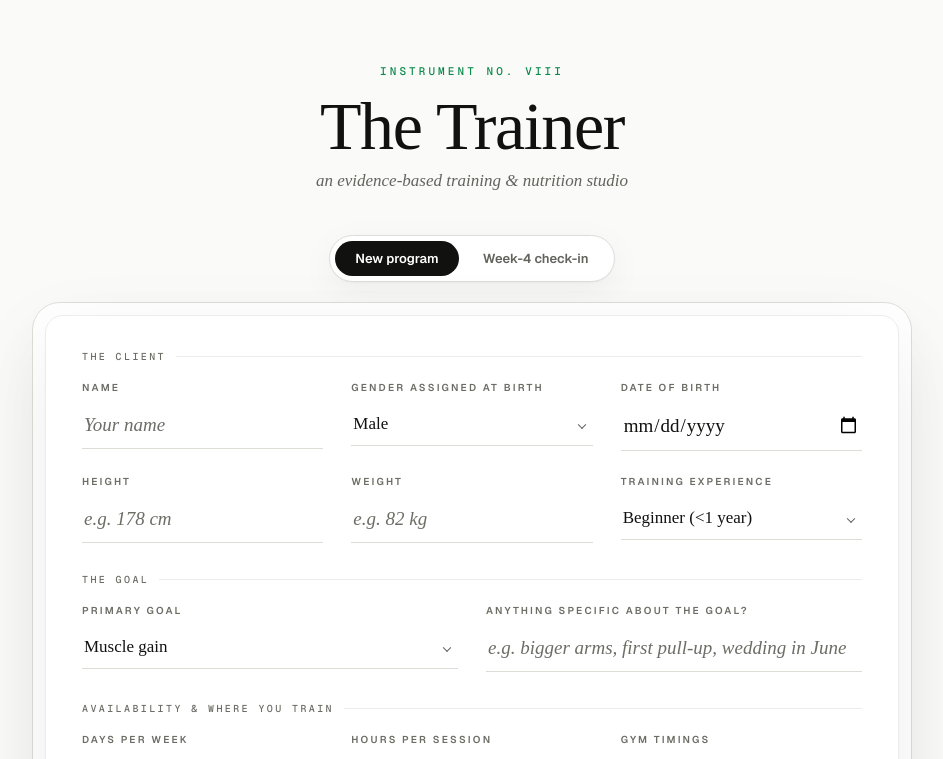
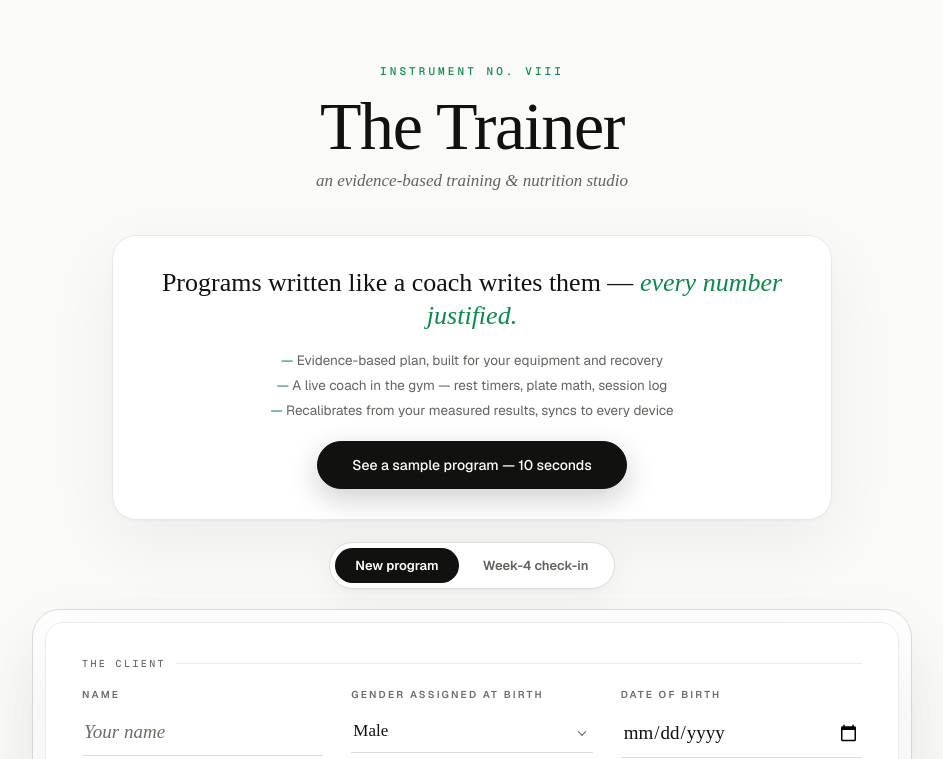
Before and after one commit to flybalafly22/funflix-os, a Flask app: page /trainer in a window 1280 px wide. Shown: the part 83-842 px from the top of the page, without its empty margins (168-1111 px from the left). Run offline with Flask 3, Linux system fonts and the light colour scheme; some libraries are stand-ins or nearby versions; some web fonts are replaced.

Commit message:
sprint-8(trainer): the archive & the welcome
Plan archive: a newer synced plan automatically archives the one it
replaces (transactional with the upsert, per-user cap 10, stale writes
never archive). GET /api/history lists date/goal/kcal/days summaries;
/api/history/<id> returns the full plan; both auth-gated. The account
modal shows the history; opening an entry renders the archived plan
with a 'This plan → your current' diff card and a 'Make this my
current plan' action — restoring pushes to sync, which archives the
replaced plan, closing the loop.

First-run welcome: visitors with no saved plan get a serif welcome
card (three value lines + 'See a sample program — 10 seconds'); it
disappears once any plan exists. ?sample on the URL auto-opens the
sample program, linkable from anywhere.

Tests: 59 pytest (archive-on-overwrite, cap 10, auth gates, stale-
write guard), 29 site_qa checks, both viewports clean.

Co-Authored-By: Claude Fable 5 <noreply@anthropic.com>

```diff
--- a/app.py
+++ b/app.py
@@ -80,6 +80,11 @@ class PgStore:
                 value JSONB NOT NULL,
                 updated_at BIGINT NOT NULL,
                 PRIMARY KEY (user_id, kind))""")
+            cur.execute("""CREATE TABLE IF NOT EXISTS trainer_plan_history (
+                id SERIAL PRIMARY KEY,
+                user_id INTEGER REFERENCES trainer_users(id) ON DELETE CASCADE,
+                plan JSONB NOT NULL,
+                saved_at BIGINT NOT NULL)""")
 
     def create_user(self, email, pw_hash):
         try:
@@ -104,12 +109,34 @@ class PgStore:
     def put_blob(self, uid, kind, value, at):
         from psycopg2.extras import Json
         with self._cur() as (conn, cur):
+            if kind == "plan":
+                # a newer plan archives the one it replaces (per-user cap 10)
+                cur.execute("SELECT value, updated_at FROM trainer_blobs WHERE user_id=%s AND kind='plan'", (uid,))
+                row = cur.fetchone()
+                if row and int(at) > row[1]:
+                    cur.execute("INSERT INTO trainer_plan_history (user_id, plan, saved_at) VALUES (%s, %s, %s)",
+                                (uid, Json(row[0]), row[1]))
+                    cur.execute("""DELETE FROM trainer_plan_history WHERE user_id=%s AND id NOT IN (
+                        SELECT id FROM trainer_plan_history WHERE user_id=%s
+                        ORDER BY saved_at DESC LIMIT 10)""", (uid, uid))
             cur.execute("""INSERT INTO trainer_blobs (user_id, kind, value, updated_at)
                 VALUES (%s, %s, %s, %s)
                 ON CONFLICT (user_id, kind) DO UPDATE SET value = EXCLUDED.value,
                     updated_at = EXCLUDED.updated_at
                 WHERE trainer_blobs.updated_at <= EXCLUDED.updated_at""",
                         (uid, kind, Json(value), int(at)))
+
+    def get_history(self, uid):
+        with self._cur() as (conn, cur):
+            cur.execute("""SELECT id, plan, saved_at FROM trainer_plan_history
+                WHERE user_id=%s ORDER BY saved_at DESC""", (uid,))
+            return [(i, p, at) for i, p, at in cur.fetchall()]
+
+    def get_history_item(self, uid, hid):
+        with self._cur() as (conn, cur):
+            cur.execute("SELECT plan FROM trainer_plan_history WHERE user_id=%s AND id=%s", (uid, hid))
+            row = cur.fetchone()
+            return row[0] if row else None
 
     def get_blobs(self, uid):
         with self._cur() as (conn, cur):
@@ -467,6 +494,35 @@ def sync():
                     "logs_at": (blobs.get("logs") or {}).get("at")})
 
 
+@app.route("/api/history")
+def history_list():
+    if STORE is None:
+        return jsonify({"error": "Accounts are not enabled on this server."}), 503
+    uid = _uid()
+    if not uid:
+        return jsonify({"error": "Sign in to see your history."}), 401
+    out = []
+    for hid, plan, at in STORE.get_history(uid):
+        ps = plan.get("profile_summary") or {}
+        out.append({"id": hid, "at": at, "goal": ps.get("goal") or "Program",
+                    "kcal": (plan.get("diet_plan") or {}).get("calorie_target_kcal"),
+                    "days": len(plan.get("workout_days") or [])})
+    return jsonify({"history": out})
+
+
+@app.route("/api/history/<int:hid>")
+def history_item(hid):
+    if STORE is None:
+        return jsonify({"error": "Accounts are not enabled on this server."}), 503
+    uid = _uid()
+    if not uid:
+        return jsonify({"error": "Sign in to see your history."}), 401
+    plan = STORE.get_history_item(uid, hid)
+    if plan is None:
+        return jsonify({"error": "Not found."}), 404
+    return jsonify({"plan": plan})
+
+
 @app.route("/api/version")
 def version():
     # Render sets RENDER_GIT_COMMIT; lets us verify which commit is actually live.
--- a/templates/trainer.html
+++ b/templates/trainer.html
@@ -263,6 +263,28 @@
     .ac-who { margin-top: 16px; font-family: var(--monoX); font-size: 12px; letter-spacing: .06em; color: var(--accD); }
     .ac-status { margin-top: 10px; font-family: var(--sans); font-size: 13.5px; line-height: 1.65; color: var(--gray); }
     .mtab.sync { color: var(--accD); }
+
+    /* ── first-run welcome ── */
+    .welcome { width: min(720px, 100%); background: #fff; border: 1px solid #E9E9E5; border-radius: 24px;
+      padding: 30px 34px; margin-bottom: 22px; text-align: center;
+      box-shadow: 0 1px 2px rgba(17,17,16,.03), 0 24px 70px rgba(17,17,16,.06); }
+    .w-lead { font-family: var(--serif); font-size: clamp(20px, 3.2vw, 26px); line-height: 1.3; color: var(--black); }
+    .w-lead em { color: var(--accD); }
+    .w-points { display: flex; flex-direction: column; gap: 7px; margin: 18px 0 22px; }
+    .w-points span { font-family: var(--sans); font-size: 13.5px; color: var(--gray); }
+    .w-points span::before { content: '— '; color: var(--accD); }
+    .w-cta { width: auto; padding: 14px 34px; }
+
+    .ac-hist-head { margin-top: 26px; font-family: var(--monoX); font-size: 10px; font-weight: 500;
+      letter-spacing: .22em; text-transform: uppercase; color: var(--accD); }
+    .ac-hrow { display: flex; align-items: baseline; gap: 12px; padding: 12px 0;
+      border-bottom: 1px solid var(--rule); cursor: pointer; }
+    .ac-hrow:last-child { border-bottom: none; }
+    .ac-hrow:hover .hg { color: var(--accD); }
+    .ac-hrow .hd { font-family: var(--monoX); font-size: 10.5px; color: var(--gray-2); white-space: nowrap; }
+    .ac-hrow .hg { flex: 1; font-family: var(--sans); font-size: 13.5px; font-weight: 600; color: var(--black);
+      transition: color .2s; overflow: hidden; text-overflow: ellipsis; white-space: nowrap; }
+    .ac-hrow .hk { font-family: var(--monoX); font-size: 10.5px; color: var(--gray-2); white-space: nowrap; }
 
     .peek { display: block; margin-top: 10px; background: none; border: none; padding: 0;
       font-family: var(--sans); font-size: 12.5px; font-weight: 600; color: var(--accD);
@@ -387,6 +409,17 @@
       <p class="mod-sub">an evidence-based training &amp; nutrition studio</p>
     </div>
 
+    <!-- ── FIRST-RUN WELCOME ── -->
+    <div class="welcome" id="welcome" style="display:none">
+      <div class="w-lead">Programs written like a coach writes them — <em>every number justified.</em></div>
+      <div class="w-points">
+        <span>Evidence-based plan, built for your equipment and recovery</span>
+        <span>A live coach in the gym — rest timers, plate math, session log</span>
+        <span>Recalibrates from your measured results, syncs to every device</span>
+      </div>
+      <button type="button" class="os-btn-primary w-cta" id="welcomePeek">See a sample program — 10 seconds</button>
+    </div>
+
     <!-- ── MODE TABS ── -->
     <div class="mode-tabs fade-rise-d1" id="modeTabs" role="tablist">
       <button class="mtab on" id="tabPlan" type="button">New program</button>
@@ -668,6 +701,8 @@
           <div class="ac-who" id="acWho"></div>
           <div class="ac-status">Your plan and logs now follow you — phone at the gym, laptop at home.
             Everything still works offline; changes sync when you're back.</div>
+          <div class="ac-hist-head" id="acHistHead" hidden>Plan history</div>
+          <div id="acHist"></div>
           <div class="ac-btns"><button class="co-ghost" id="acLogout" type="button">Sign out</button></div>
         </div>
       </div>
@@ -742,6 +777,7 @@
     $('logForm').style.display = m === 'log' ? '' : 'none';
     if (m === 'log') buildLogForm();
     if (m === 'checkin') autofillCheckin();
+    updateWelcome();
   }
   $('tabPlan').addEventListener('click', () => setMode('plan'));
   $('tabCheckin').addEventListener('click', () => setMode('checkin'));
@@ -755,7 +791,10 @@
     'Timing meals around your sessions…','Grading the supplement evidence…','Writing the why…'];
   let thTimer = null;
   function setState(s) {
-    if (s === 'form') { setMode(mode); } else { form.style.display = 'none'; checkinForm.style.display = 'none'; }
+    if (s === 'form') { setMode(mode); } else {
+      form.style.display = 'none'; checkinForm.style.display = 'none';
+      $('logForm').style.display = 'none'; updateWelcome();
+    }
     modeTabs.style.display = s === 'form' ? '' : 'none';
     thinking.classList.toggle('show', s === 'thinking');
     followup.classList.toggle('show', s === 'followup');
@@ -874,6 +913,12 @@
   checkinForm.addEventListener('submit', e => { e.preventDefault(); submit(null); });
   let demoOnce = false;
   $('peekBtn').addEventListener('click', () => { demoOnce = true; submit(null); });
+  $('welcomePeek').addEventListener('click', () => { demoOnce = true; submit(null); });
+  function updateWelcome() {
+    $('welcome').style.display =
+      (!savedPlan() && mode === 'plan' && form.style.display !== 'none') ? '' : 'none';
+  }
+  if (new URLSearchParams(location.search).has('sample')) { demoOnce = true; submit(null); }
   $('fuBtn').addEventListener('click', () => {
     submit(pendingQuestions.map((q, i) => ({ q: q.question, a: $('fuA' + i).value })));
   });
@@ -900,6 +945,7 @@
       btn.style.display = '';
     } else { btn.style.display = 'none'; }
     $('tabLog').style.display = saved && Array.isArray(saved.plan.workout_days) && saved.plan.workout_days.length ? '' : 'none';
+    if (typeof updateWelcome === 'function') updateWelcome();
   }
 
   /* ── session log (device-only) ── */
@@ -1333,10 +1379,42 @@
       const d = await r.json();
       if (!r.ok || d.error) { $('acErr').textContent = d.error || 'Something went wrong.'; return; }
       SYNC.user = d.user; $('acPw').value = '';
-      acctPill(); acctPanels(); pullMerge();
+      acctPill(); acctPanels(); pullMerge(); loadHistory();
     } catch (e) { $('acErr').textContent = 'Could not reach the server.'; }
   }
-  $('tabAcct').addEventListener('click', () => { acctPanels(); $('acct').hidden = false; });
+  async function loadHistory() {
+    $('acHistHead').hidden = true;
+    $('acHist').innerHTML = '';
+    if (!SYNC.user) return;
+    try {
+      const d = await (await fetch('/api/history')).json();
+      const h = d.history || [];
+      if (!h.length) return;
+      $('acHistHead').hidden = false;
+      $('acHist').innerHTML = h.map(x => '<div class="ac-hrow" data-id="' + x.id + '">' +
+        '<span class="hd">' + new Date(x.at).toLocaleDateString('en-GB', { day: 'numeric', month: 'short' }) + '</span>' +
+        '<span class="hg">' + esc(x.goal) + '</span>' +
+        '<span class="hk">' + (x.kcal ? esc(x.kcal) + ' kcal · ' : '') + esc(x.days) + ' days/wk</span></div>').join('');
+    } catch (e) {}
+  }
+  $('acHist').addEventListener('click', async e => {
+    const row = e.target.closest('.ac-hrow');
+    if (!row) return;
+    try {
+      const d = await (await fetch('/api/history/' + row.dataset.id)).json();
+      if (!d.plan) return;
+      $('acct').hidden = true;
+      renderPlan(d.plan);
+      const cur = savedPlan();
+      if (cur) $('planDoc').insertAdjacentHTML('afterbegin', DIFF(d.plan, cur.plan, 'This plan → your current'));
+      setState('plan');
+      document.querySelector('.pa-note').textContent = 'From your archive. Make it current to train and log against it again.';
+      const kb = $('keepBtn');
+      kb.textContent = 'Make this my current plan';
+      kb.style.display = '';
+    } catch (e2) {}
+  });
+  $('tabAcct').addEventListener('click', () => { acctPanels(); loadHistory(); $('acct').hidden = false; });
   $('acClose').addEventListener('click', () => { $('acct').hidden = true; });
   $('acct').addEventListener('click', e => { if (e.target === $('acct')) $('acct').hidden = true; });
   $('acRegister').addEventListener('click', () => acctCall('/api/auth/register'));
@@ -1402,6 +1480,7 @@
           renderPlan(d);
           setState('plan');
           document.querySelector('.pa-note').textContent = 'A program shared with you. “Download PDF” uses your browser’s print dialog.';
+          $('keepBtn').textContent = 'Save to this device';
           $('keepBtn').style.display = '';
         }
       } catch (e) {}
@@ -1556,7 +1635,7 @@
     return pairs.length ? '<div class="pd-meta">' + pairs.map(m =>
       '<div><b>' + esc(m[0]) + '</b><span>' + esc(m[1]) + '</span></div>').join('') + '</div>' : '';
   }
-  function DIFF(oldP, newP) {
+  function DIFF(oldP, newP, label) {
     if (!oldP || !newP) return '';
     const n = v => (v == null || isNaN(+v)) ? null : +v;
     const sets = p => (p.workout_days || []).reduce((t, w) =>
@@ -1571,7 +1650,7 @@
       ['Weekly hard sets', sets(oldP), sets(newP), ''],
     ].filter(r => r[1] != null && r[2] != null);
     if (!rows.length) return '';
-    let h = LAB('Old plan → new plan');
+    let h = LAB(label || 'Old plan → new plan');
     h += '<div class="diff">' + rows.map(r => {
       const d = r[2] - r[1];
       const chip = d === 0 ? '<span class="dc same">unchanged</span>'
```
Also changed, not shown: qa/trainer_report.json (+30 -30 lines), tests/test_accounts.py (+52 -0 lines), qa/shots/site_home_1280.png, qa/shots/site_home_390.png, qa/shots/site_trainer_form.png, qa/shots/site_trainer_plan.png, 1 other file.
